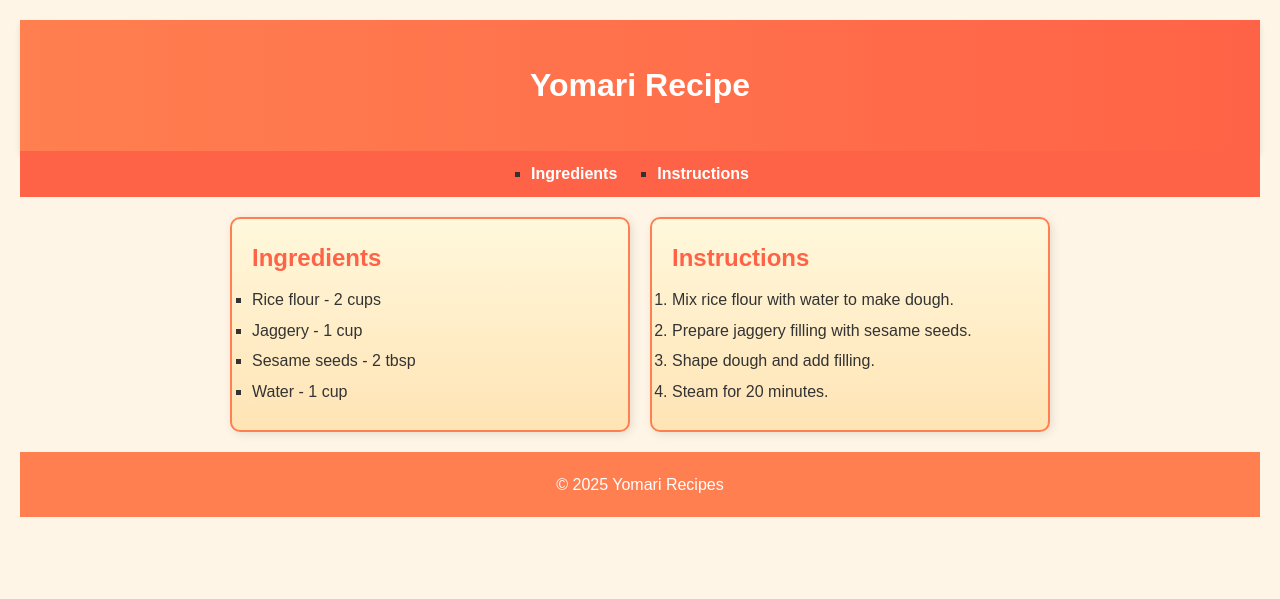
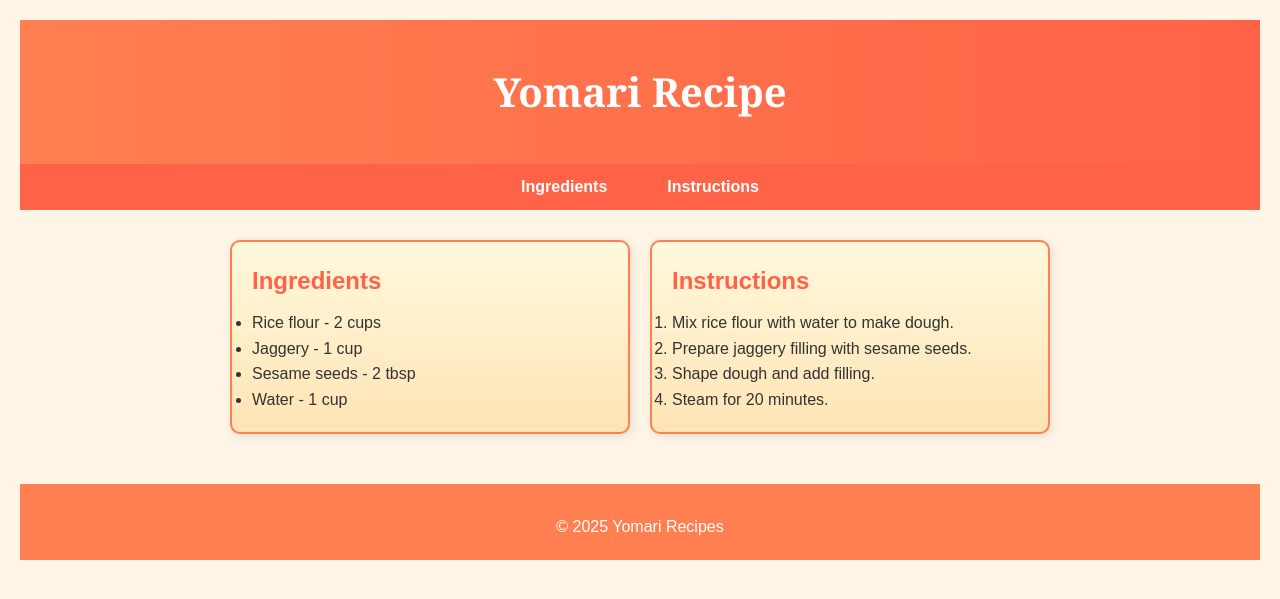
Before and after one commit to Arsenic1019/Fullstack, a PHP site: page / in a window 1280 px wide. Shown: the top 599 px of the page. Run offline with PHP 8.4, Linux system fonts and the light colour scheme.

Commit message:
CSS style on HTML

```diff
--- a/Week1/style.css
+++ b/Week1/style.css
@@ -1,63 +1,22 @@
-/* Universal selector */
-* {
-    margin: 0;
-    padding: 0;
-    box-sizing: border-box;
-    font-family: 'Arial', sans-serif;
+/* Element selectors */
+h1 {
+    font-size: 2.5em;
 }
 
-/* Body styling */
-body {
-    background-color: #fff5e6;
-    color: #333;
-    line-height: 1.6;
-    padding: 20px;
+h2 {
+    color: #ff6347;
+    margin-bottom: 10px;
 }
 
-/* Header styling */
-header {
-    background: linear-gradient(90deg, #ff7f50, #ff6347);
-    color: white;
-    text-align: center;
-    padding: 40px 20px;
-    font-family: 'Georgia', serif;
-    box-shadow: 0 4px 6px rgba(0,0,0,0.1);
+p {
+    margin-top: 10px;
 }
 
-/* Navigation styling */
-nav ul {
-    display: flex;
-    justify-content: center;
-    background-color: #ff6347;
-    list-style: none;
-    padding: 10px 0;
+div {
+    padding: 10px;
 }
 
-nav ul li {
-    margin: 0 20px;
-}
-
-nav ul li a {
-    text-decoration: none;
-    color: white;
-    font-weight: bold;
-    transition: color 0.3s;
-}
-
-nav ul li a:hover {
-    color: #ffd700;
-}
-
-/* Container for Ingredients & Instructions */
-.container {
-    display: flex;
-    gap: 20px;
-    justify-content: center;
-    flex-wrap: wrap; /* stack on mobile */
-    margin-top: 20px;
-}
-
-/* Individual cards */
+/* Class selectors */
 .card {
     background: linear-gradient(180deg, #fff8dc, #ffe4b5);
     border: 2px solid #ff7f50;
@@ -67,6 +26,7 @@ nav ul li a:hover {
     max-width: 400px;
     box-shadow: 2px 2px 10px rgba(0,0,0,0.1);
     transition: transform 0.3s, box-shadow 0.3s, background 0.3s;
+    margin-bottom: 20px;
 }
 
 .card:hover {
@@ -75,32 +35,21 @@ nav ul li a:hover {
     background: linear-gradient(180deg, #ffe4b5, #fff8dc);
 }
 
-/* Headings */
-h2 {
-    color: #ff6347;
-    margin-bottom: 10px;
+/* ID selectors */
+#nav-menu {
+    gap: 20px;
 }
 
-/* Lists styling */
-ul li {
-    list-style-type: square;
-    margin: 5px 0;
-}
-
-ol li {
-    margin: 5px 0;
-}
-
-/* Footer styling */
-footer {
-    background-color: #ff7f50;
-    color: white;
-    text-align: center;
-    padding: 20px;
+/* Container for side-by-side layout */
+.container {
+    display: flex;
+    gap: 20px;
+    justify-content: center;
+    flex-wrap: wrap;
     margin-top: 20px;
 }
 
-/* Responsive design */
+/* Responsive */
 @media (max-width: 768px) {
     .container {
         flex-direction: column;
@@ -111,3 +60,12 @@ footer {
         max-width: 90%;
     }
 }
+
+/* Footer class selector */
+.footer {
+    background-color: #ff7f50;
+    color: white;
+    text-align: center;
+    padding: 20px;
+    margin-top: 20px;
+}
```
